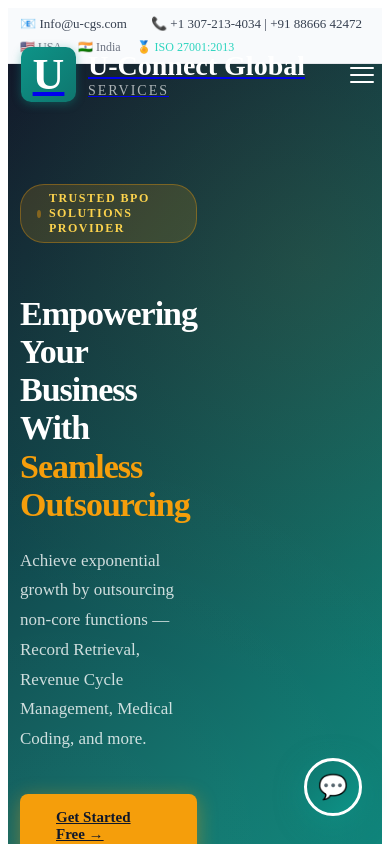
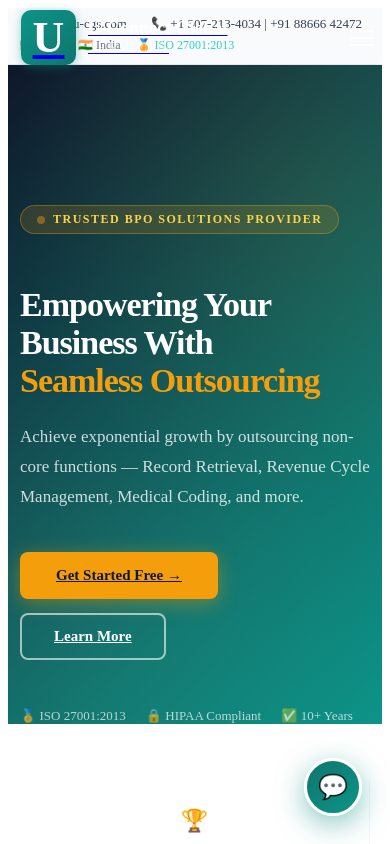
Before and after one commit to roughSheet/ucg-project-deploye, a React (Vite) app: page / in a window 390 px wide. Shown: the top 844 px of the page. Built offline with nearby package versions, Linux system fonts and the light colour scheme.

Commit message:
mobile fixing

```diff
--- a/src/Index.css
+++ b/src/Index.css
@@ -96,6 +96,11 @@ section {
 
 @media (max-width: 768px) { section { padding: 64px 0; } .hide-mobile { display: none !important; } }
 
+.hero-grid {
+  display: grid;
+  grid-template-columns: 1fr 1fr;
+  gap: 60px;
+}
 @media (max-width: 768px) {
   .hero-grid {
     grid-template-columns: 1fr !important;
@@ -116,3 +121,13 @@ img {
   height: auto;
   display: block;
 }
+
+.header-space {
+  padding-top: 120px;
+}
+
+@media (max-width: 768px) {
+  .header-space {
+    padding-top: 150px;
+  }
+}
--- a/src/components/Navbar.jsx
+++ b/src/components/Navbar.jsx
@@ -27,9 +27,9 @@ export default function Navbar() {
   return (
     <>
       {/* ── Top contact bar ── */}
-      <div style={{ background: '#f8fafc', color: '#374151', fontSize: 13, padding: '8px 0', borderBottom: '1px solid #e5e7eb', display: scrolled ? 'none' : 'block' }}>
-        <div className="container" style={{ display: 'flex', justifyContent: 'space-between', alignItems: 'center', flexWrap: 'wrap', gap: 8 }}>
-          <div style={{ display: 'flex', gap: 24, flexWrap: 'wrap' }}>
+      <div style={{ background: '#f8fafc', color: '#374151', fontSize: 13, padding: '8px 0', borderBottom: '1px solid #e5e7eb', display: scrolled ? 'none' : 'block', minHeight: 40 }}>
+        <div className="container" style={{ display: 'flex', justifyContent: 'space-between', alignItems: 'center', flexWrap: 'wrap', gap: 8, rowGap: 6 }}>
+          <div style={{ display: 'flex', gap: 24, flexWrap: 'wrap' , maxWidth: '100%' }}>
             <span>📧 Info@u-cgs.com</span>
             <span>📞 +1 307-213-4034 | +91 88666 42472</span>
           </div>
@@ -49,7 +49,7 @@ export default function Navbar() {
         boxShadow: scrolled ? '0 2px 24px rgba(0,0,0,0.08)' : 'none',
         transition: 'all 0.4s ease',
         padding: scrolled ? '12px 0' : '18px 0',
-        marginTop: scrolled ? 0 : 37,
+
       }}>
         <div className="container" style={{  display: 'flex', alignItems: 'center', justifyContent: 'space-between'  }}>
 
@@ -57,7 +57,7 @@ export default function Navbar() {
           <Link to="/" style={{ display: 'flex', alignItems: 'center', gap: 12 }}>
             <div style={{ width: 55, height: 55, borderRadius: 10, background: 'linear-gradient(135deg,#0d9488,#0f766e)', display: 'flex', alignItems: 'center', justifyContent: 'center', color: 'white', fontWeight: 800, fontSize: 44, flexShrink: 0, boxShadow: '0 2px 10px rgba(13,148,136,0.4)', marginLeft: 9 }}>U</div>
             <div style={{ lineHeight: 1.2 }}>
-              <div style={{ fontWeight: 800, fontSize: 28, color: scrolled ? '#0f172a' : 'white' }}>U-Connect Global</div>
+              <div style={{ fontWeight: 800, fontSize: window.innerWidth < 768 ? 18 : 28, color: scrolled ? '#0f172a' : 'white',whiteSpace: 'nowrap'}}>U-Connect Global</div>
               <div style={{ fontSize: 14, color: scrolled ? '#9ca3af' : 'rgba(255,255,255,0.65)', letterSpacing: 2, textTransform: 'uppercase' }}>Services</div>
             </div>
           </Link>
--- a/src/pages/Home.jsx
+++ b/src/pages/Home.jsx
@@ -114,16 +114,16 @@ export default function Home() {
   return (
     <div>
       {/* ── HERO — split layout ── */}
-      <section style={{
+      <section className="header-space" style={{
         minHeight: 'auto',
         background: 'linear-gradient(135deg, #0f172a 0%, #0f766e 70%, #0d9488 100%)',
         display: 'flex', alignItems: 'center',
-        paddingTop: 120, overflow: 'hidden', position: 'relative'
+        paddingTop: window.innerWidth < 768 ? 140 : 120, overflow: 'hidden', position: 'relative'
       }}>
         {/* Background pattern */}
         <div style={{ position: 'absolute', inset: 0, backgroundImage: 'radial-gradient(circle at 20% 80%, rgba(255,255,255,0.03) 0%, transparent 50%), radial-gradient(circle at 80% 20%, rgba(245,158,11,0.08) 0%, transparent 50%)', pointerEvents: 'none' }} />
 
-        <div className="container" style={{ display: 'grid', gridTemplateColumns: '1fr 1fr', gap: 60, alignItems: 'center', position: 'relative', zIndex: 1, padding: '60px 24px' }}>
+        <div className="container hero-grid" style={{ display: 'grid',  gap: 60, alignItems: 'center', position: 'relative', zIndex: 1, padding: '60px 24px' }}>
           {/* Left: text */}
           <div>
             <style>{`@keyframes heroFadeIn{from{opacity:0;transform:translateY(32px)}to{opacity:1;transform:translateY(0)}}`}</style>
@@ -144,7 +144,7 @@ export default function Home() {
                 Achieve exponential growth by outsourcing non-core functions — Record Retrieval, Revenue Cycle Management, Medical Coding, and more.
               </p>
 
-              <div style={{ display: 'flex', gap: 14, flexWrap: 'wrap', marginBottom: 48 }}>
+              <div style={{ display: 'flex', justifyContent: 'flex-start', gap: 14, flexWrap: 'wrap', marginBottom: 48 }}>
                 <Link to="/contact" style={{ background: '#f59e0b', color: '#0f172a', padding: '15px 36px', borderRadius: 8, fontWeight: 700, fontSize: 15, display: 'inline-block', transition: 'all 0.2s', boxShadow: '0 4px 20px rgba(245,158,11,0.4)' }}
                   onMouseEnter={e => { e.currentTarget.style.background = '#d97706'; e.currentTarget.style.transform = 'translateY(-2px)' }}
                   onMouseLeave={e => { e.currentTarget.style.background = '#f59e0b'; e.currentTarget.style.transform = 'translateY(0)' }}>
@@ -167,7 +167,7 @@ export default function Home() {
           </div>
 
           {/* Right: image card collage */}
-          <div className="hero-img-col" style={{ position: 'relative', height: 480 }}>
+          <div className="hero-img-col" style={{ position: 'relative', height: 480, display: window.innerWidth < 768 ? 'none' : 'block' }}>
             <style>{`@keyframes heroImgIn{from{opacity:0;transform:scale(0.95)}to{opacity:1;transform:scale(1)}}`}</style>
             {/* Main image */}
             <div style={{ position: 'absolute', top: 0, left: 0, right: 40, bottom: 40, borderRadius: 24, overflow: 'hidden', boxShadow: '0 32px 80px rgba(0,0,0,0.4)', animation: 'heroImgIn 1s ease 0.3s both' }}>
```
